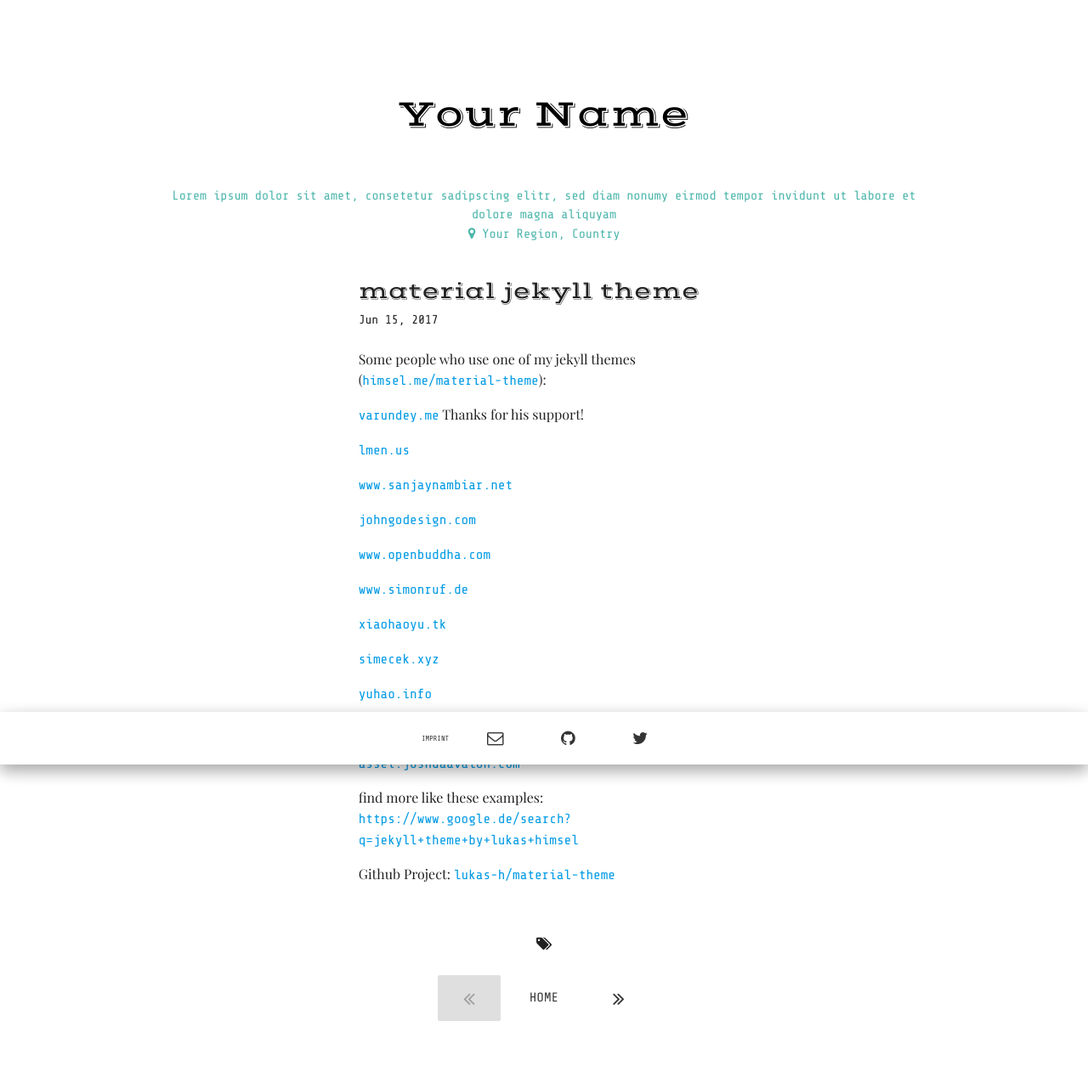
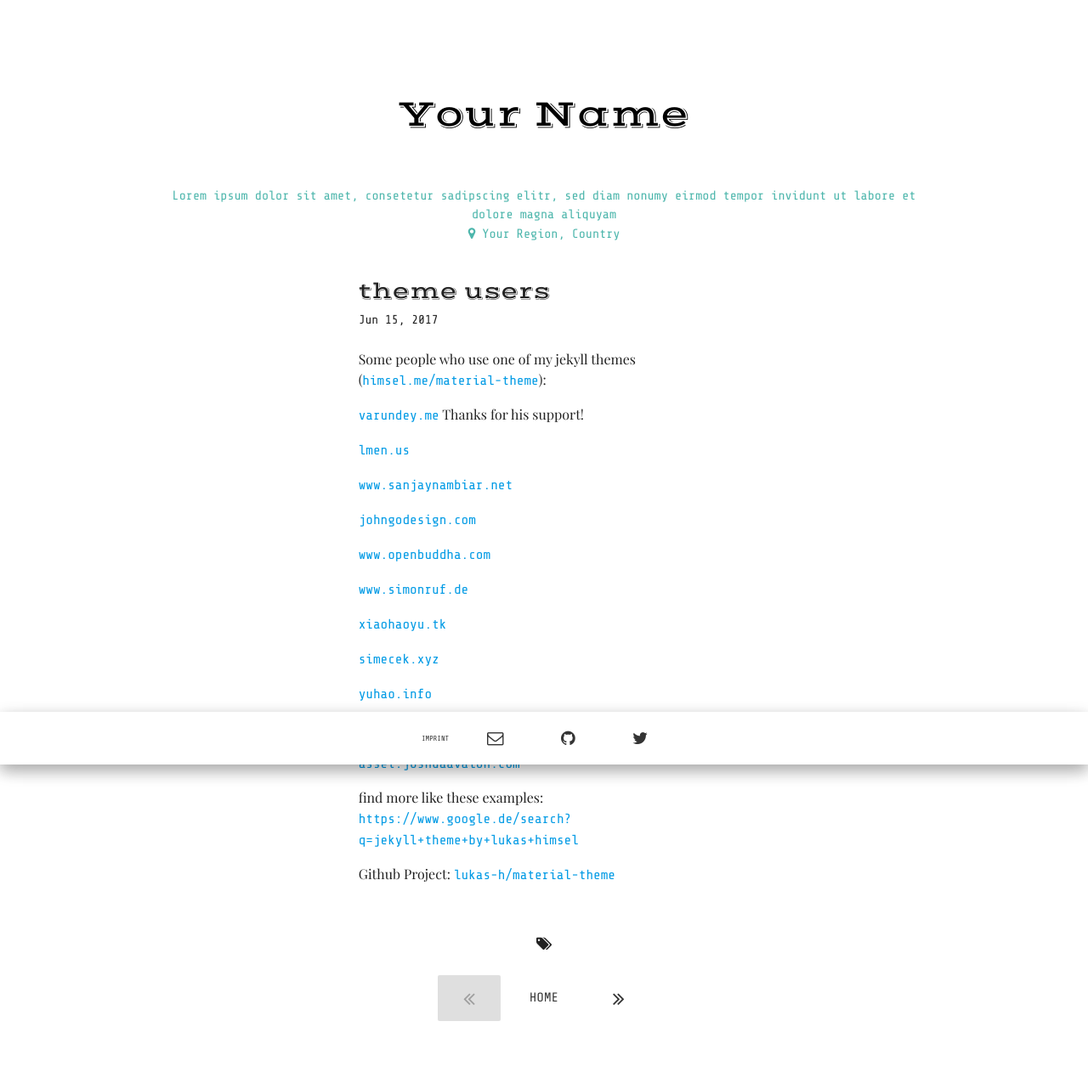
Before and after one commit to lukas-h/material-theme, a Jekyll site: the page built from _posts/2017-06-15-theme-users.md, in a window 1280 px wide. Shown: the whole page at 85% size. Built offline with Jekyll 4.4.1, drawn with Linux system fonts in a browser that asks for light colours; some web fonts are replaced.

Commit message:
Update and rename 2017-06-15-Jekyll-themes.md to 2017-06-15-theme-users.md

```diff
--- a/_posts/2017-06-15-Jekyll-themes.md
+++ b/_posts/2017-06-15-theme-users.md
@@ -1,5 +1,5 @@
 ---
-title: material jekyll theme
+title: theme users
 date: 2017-06-15 02:06:00 Z
 categories:
 - github
```
